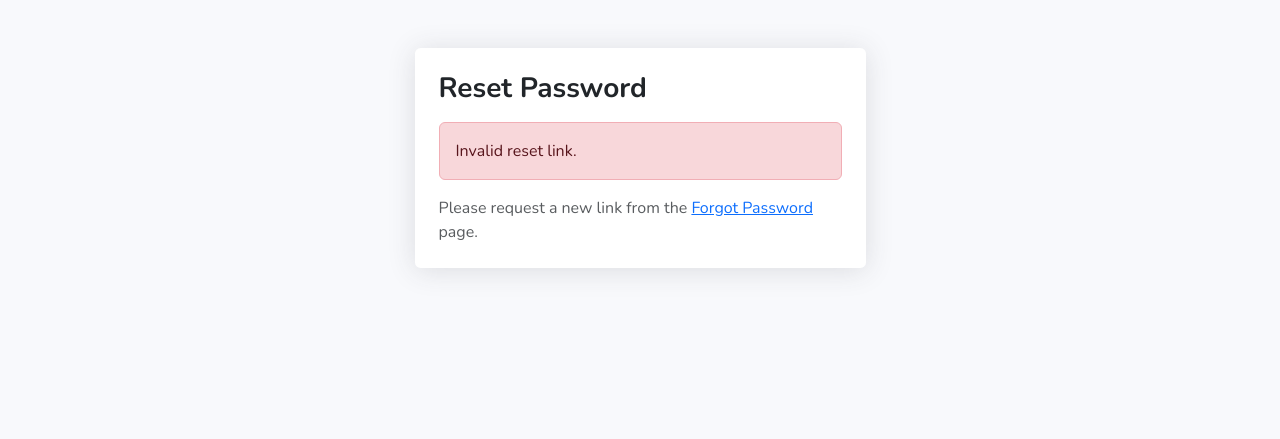
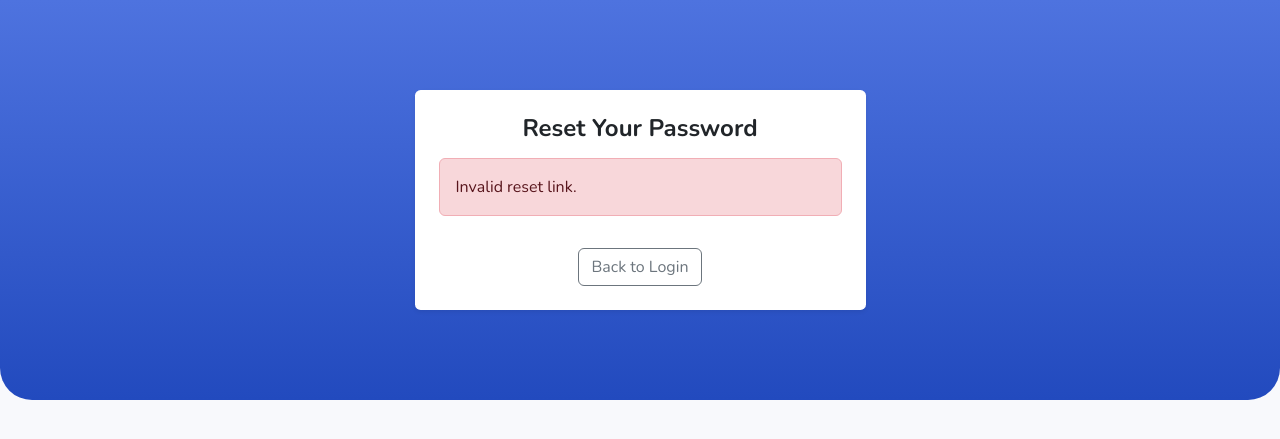
Before and after one commit to nrhwdh/SD_SEC43_G07, a PHP site: page /ThePearl/reset_password.php in a window 1280 px wide. Shown: the top 439 px of the page. Run offline with PHP 8.4, Linux system fonts and the light colour scheme; some libraries are stand-ins or nearby versions.

Commit message:
UPDTE RESET PASSWORD

```diff
--- a/reset_password.php
+++ b/reset_password.php
@@ -1,61 +1,46 @@
 <?php
 require_once __DIR__.'/auth.php';
+require_once __DIR__.'/db.php';
 
-$selector = $_GET['selector'] ?? '';
-$validator = $_GET['validator'] ?? '';
-$err = $ok = '';
-$validLink = false;
-$resetRow = null;
+$msg = '';
+$showForm = false;
+$tokenParam = trim($_GET['token'] ?? $_POST['token'] ?? '');
 
-if ($selector && $validator && ctype_xdigit($selector) && ctype_xdigit($validator)) {
-  $st = $pdo->prepare("SELECT r.*, a.email FROM password_resets r JOIN admins a ON a.id=r.admin_id WHERE r.selector=? LIMIT 1");
-  $st->execute([$selector]);
-  $row = $st->fetch();
+if ($tokenParam === '') {
+  $msg = '<div class="alert alert-danger">Invalid reset link.</div>';
+} else {
+  $token_hash = hash('sha256', $tokenParam);
+  $st = $pdo->prepare("SELECT * FROM password_resets WHERE token_hash = ? LIMIT 1");
+  $st->execute([$token_hash]);
+  $row = $st->fetch(PDO::FETCH_ASSOC);
 
-  if ($row) {
-    if ($row['used_at']) {
-      $err = 'This reset link has already been used.';
+  if (!$row) {
+    $msg = '<div class="alert alert-danger">Invalid or expired reset link.</div>';
   } elseif (strtotime($row['expires_at']) < time()) {
-      $err = 'This reset link has expired.';
+    $msg = '<div class="alert alert-danger">Reset link expired. Please request a new one.</div>';
   } else {
-      // check token
-      if (hash('sha256', $validator) === $row['token_hash']) {
-        $validLink = true;
-        $resetRow = $row;
+    if ($_SERVER['REQUEST_METHOD'] === 'POST') {
+      $new = trim($_POST['new_password'] ?? '');
+      $confirm = trim($_POST['confirm_password'] ?? '');
+
+      if ($new === '' || $confirm === '') {
+        $msg = '<div class="alert alert-danger">Please fill in all fields.</div>';
+      } elseif ($new !== $confirm) {
+        $msg = '<div class="alert alert-danger">Passwords do not match.</div>';
+      } elseif (strlen($new) < 8) {
+        $msg = '<div class="alert alert-danger">Password must be at least 8 characters.</div>';
       } else {
-        $err = 'Invalid reset token.';
+        $hashed = password_hash($new, PASSWORD_DEFAULT);
+        $pdo->prepare("UPDATE admins SET password_hash=? WHERE email=?")->execute([$hashed, $row['email']]);
+        $pdo->prepare("DELETE FROM password_resets WHERE id=?")->execute([$row['id']]);
+
+        $_SESSION['flash_success'] = 'Password updated successfully! You may now log in.';
+        header('Location: login.php');
+        exit;
       }
-    }
+      $showForm = true;
     } else {
-    $err = 'Invalid reset link.';
-  }
-} else {
-  $err = 'Invalid reset link.';
-}
-
-if ($_SERVER['REQUEST_METHOD'] === 'POST' && $validLink) {
-  $new = (string)($_POST['new'] ?? '');
-  $confirm = (string)($_POST['confirm'] ?? '');
-
-  if (strlen($new) < 8)           $err = 'New password must be at least 8 characters.';
-  elseif ($new !== $confirm)      $err = 'Password confirmation does not match.';
-
-  if (!$err) {
-    $hash = password_hash($new, PASSWORD_DEFAULT);
-    $pdo->beginTransaction();
-    try {
-      $up1 = $pdo->prepare("UPDATE admins SET password_hash=? WHERE id=?");
-      $up1->execute([$hash, $resetRow['admin_id']]);
-
-      $up2 = $pdo->prepare("UPDATE password_resets SET used_at=NOW() WHERE id=?");
-      $up2->execute([$resetRow['id']]);
-
-      $pdo->commit();
-      // After success, redirect to login with a one-time flag
-      header('Location: login.php?reset=1'); exit;
-    } catch (Throwable $e) {
-      $pdo->rollBack();
-      $err = 'Something went wrong. Please try again.';
+      $showForm = true;
     }
   }
 }
@@ -63,25 +48,34 @@ if ($_SERVER['REQUEST_METHOD'] === 'POST' && $validLink) {
 $page_title = 'Reset Password';
 include __DIR__.'/partials/head.php';
 ?>
+<div class="login-hero d-flex align-items-center justify-content-center">
   <div class="container py-5">
     <div class="row justify-content-center"><div class="col-xl-5 col-lg-6">
-    <div class="card p-4">
-      <h3 class="fw-bold mb-3">Reset Password</h3>
-      <?php if($err): ?><div class="alert alert-danger"><?=h($err)?></div><?php endif; ?>
+      <div class="card p-4 shadow-sm">
+        <h4 class="fw-bold mb-3 text-center">Reset Your Password</h4>
 
-      <?php if($validLink): ?>
+        <?= $msg ?>
+
+        <?php if ($showForm): ?>
           <form method="post" autocomplete="off">
-          <label class="form-label">New password</label>
-          <input class="form-control mb-1" type="password" name="new" required>
-          <div class="form-text">At least 8 characters. Use a mix of letters, numbers, symbols.</div>
-          <label class="form-label mt-3">Confirm new password</label>
-          <input class="form-control mb-4" type="password" name="confirm" required>
-          <div class="d-grid"><button class="btn btn-primary">Update Password</button></div>
+            <input type="hidden" name="token" value="<?= htmlspecialchars($tokenParam) ?>">
+            <div class="mb-3">
+              <input class="form-control" type="password" name="new_password" placeholder="New password" required>
+            </div>
+            <div class="mb-3">
+              <input class="form-control" type="password" name="confirm_password" placeholder="Confirm new password" required>
+            </div>
+            <div class="d-grid">
+              <button class="btn btn-primary" type="submit">Set New Password</button>
+            </div>
           </form>
-      <?php else: ?>
-        <p class="text-muted mb-0">Please request a new link from the <a href="forgot_password.php">Forgot Password</a> page.</p>
         <?php endif; ?>
+
+        <div class="text-center mt-3">
+          <a href="login.php" class="btn btn-outline-secondary">Back to Login</a>
+        </div>
       </div>
     </div></div>
   </div>
+</div>
 <?php include __DIR__.'/partials/foot.php'; ?>
```
Lines whose indentation alone changed are shown as unchanged.
